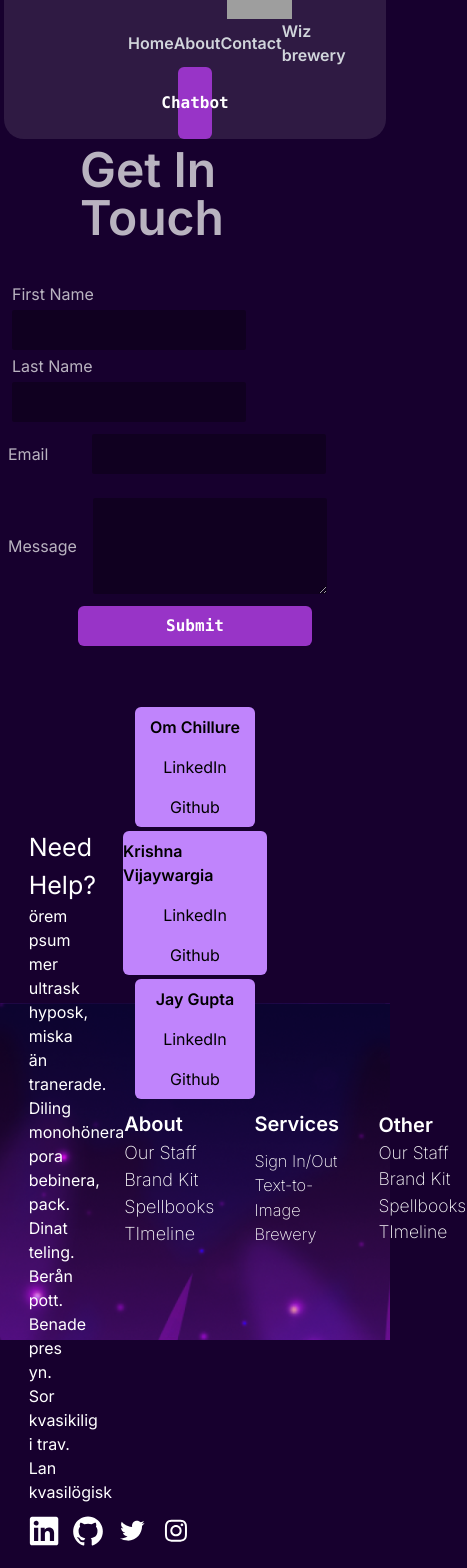
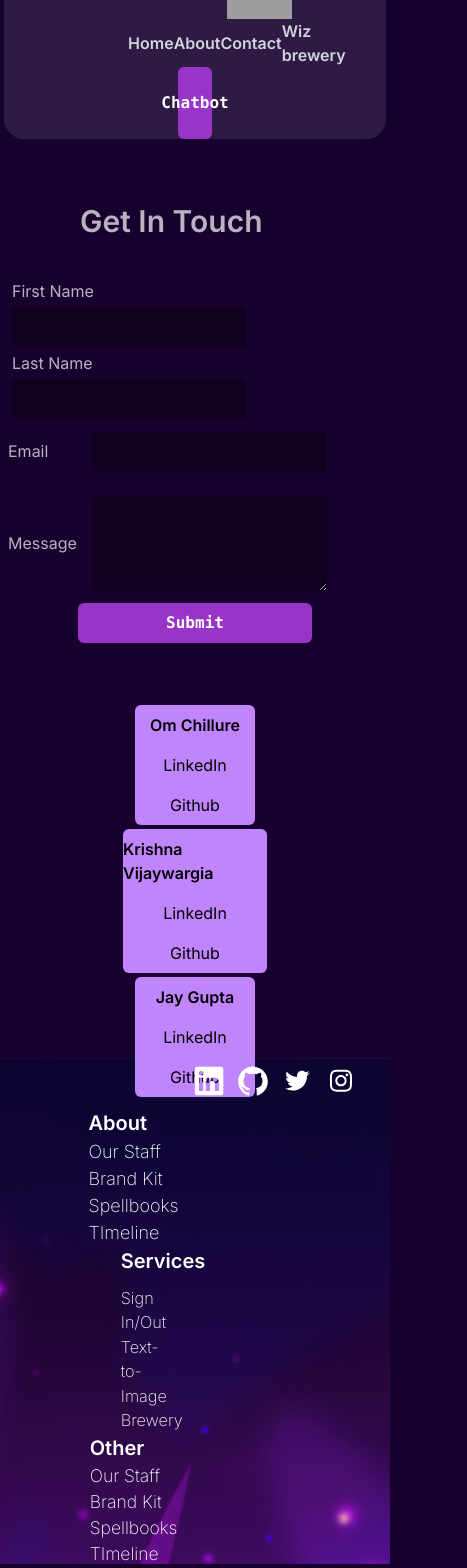
Before and after one commit to jaygupta17/webwizard, a Next.js app in the folder webwiz/: page /contact in a window 390 px wide. Shown: the whole page, 467 px wide, since content can reach past the window. Before the commit the page ends 1546 px from the top, so only its background shows below. Built offline with nearby package versions, Linux system fonts and the light colour scheme; grey boxes are pictures that could not be loaded.

Commit message:
responsive 01

```diff
--- a/webwiz/app/Footer.js
+++ b/webwiz/app/Footer.js
@@ -7,12 +7,12 @@ import insta from "../public/insta.svg";
 export default function Footer() {
   return (
     <div
-      className="flex h-[40vh] w-full justify-center items-center bg-cover bg-center mt-[5%]"
+      className="flex h-[40vh] max-[700px]:h-[60vh] max-[700px]:flex-col w-full justify-center items-center bg-cover bg-center mt-[5%]"
       style={{ backgroundImage: `url('/bottomBg.png')` }}
     >
-      <div className="ml-40 w-130 ">
-        <h2 className="text-[25px] text-white mt-8">Need Help?</h2>
-        <div className="w-[55%] text-white">
+      <div className="ml-40 w-[60%] max-[700px]:flex max-[700px]:justify-center max-[700px]:items-center">
+        <h2 className="text-[25px] text-white mt-8 max-[700px]:hidden">Need Help?</h2>
+        <div className="w-[55%] text-white max-[700px]:hidden">
           örem psum mer ultrask hyposk, miska än tranerade. Diling monohönera
           pora bebinera, pack. Dinat teling. Berån pott. Benade pres yn. Sor
           kvasikilig i trav. Lan kvasilögisk
@@ -25,7 +25,7 @@ export default function Footer() {
         </div>
       </div>
       <div className="mr-[14%]">
-        <div className="w-[35%] text-white text-[20px] flex items-center sm:text-2 gap-x-10 mt-3">
+        <div className="w-[35%] text-white text-[20px] max-[700px]:flex-col  flex items-center sm:text-2 gap-x-10 mt-3">
           <div className="font-semibold relative w-fit block">
             About
               <ul className="text-[18px] font-extralight">
--- a/webwiz/app/about/page.js
+++ b/webwiz/app/about/page.js
@@ -31,7 +31,7 @@ function About() {
           Team Members
         </h1>
         {team.map((member) => (
-          <div className="rounded-[15px] h-[40vh] w-[55%] bg-black/25 border-[1px] border-purple-500/10 flex justify-center items-center text-white gap-x-14 max-[700px]:flex-col max-[700px]:h-70vh">
+          <div className="rounded-[15px] h-[40vh] w-[55%] bg-black/25 border-[1px] border-purple-500/10 flex justify-center items-center text-white gap-x-14 max-[700px]:flex-col max-[700px]:h-70vh max-[700px]:w-[70%]">
             <div className="h-[90%] aspect-square rounded-[50%] bg-purple-700 flex justify-center items-center">
               Image
             </div>
@@ -45,7 +45,7 @@ function About() {
                   </div>
                 ))}
               </h1>
-              <div className='flex gap-x-3'>
+              <div className='flex gap-x-3 justify-center items-center w-full'>
                   <a href='' target='_blank'>LinkedIn</a>
                   <a href='' target='_blank'>Github</a>
               </div>
--- a/webwiz/app/components/landing.js
+++ b/webwiz/app/components/landing.js
@@ -18,7 +18,7 @@ const landing = () => {
               zIndex: "-3",
             }}
           />
-          <div className="h-full w-full bg-gradient-to-b from-transparent from-[25%] via-black/50 via-[45%] to-black/60">
+          <div className="h-[100%] w-[100%] bg-gradient-to-b from-transparent from-[25%] via-black/50 via-[45%] to-black/60 ">
             <div>
               <div
                 className="text-[110px] font-bold sans-serif flex justify-center align-center mt-[10%] font-[Irish Grover, system-ui]"
--- a/webwiz/app/components/midHome.js
+++ b/webwiz/app/components/midHome.js
@@ -2,19 +2,18 @@ import Spline from '@splinetool/react-spline';
 
 export default function mid() {
     return (
-        <div className='h-[150vh] w-[100%] flex justify-center items-center flex-col'>
-            <div className='w-[80%] h-[70vh] flex justify-center items-center gap-18 max-[700px]:flex-col '>
-                <div className='w-[70%] max-[700px]:w-[80%] ml-[8%]'>
-                    <h2 className='text-white text-[35px] font-[Cinzel] text-5xl mt-16 '>The Wizards Home</h2>
-                    <p className='text-white text-base mt-3'>The Wizard's Home wasn't your typical dwelling. Clad in living bark, it pulsed with a faint bioluminescence, casting an ethereal glow over the surrounding wildflowers. Inside, shelves groaned under the weight of grimoires and vials of shimmering potions. A crackling fire in the hearth cast dancing shadows on the walls, where fantastical creatures cavorted in silent murals. The air hummed with an intangible magic, a promise of wonder waiting to be discovered.</p>
+        <div className='h-[150vh] max-[700px]:h-[190vh] w-[100%] flex justify-center items-center flex-col max-[700px]:gap-y-4'>
+            <div className='w-[50%] h-[70vh] flex justify-center items-center max-[700px]:h-[100vh] max-[700px]:w-[90%] max-[700px]:flex-col '>
+                <div className='w-[80%] max-[700px]:w-[80%]'>
+                    <h2 className='text-[4vh] text-white'>The Wizards Home</h2>
+                    <p className='text-white text-[2.3vh]'>The Wizard's Home wasn't your typical dwelling. Clad in living bark, it pulsed with a faint bioluminescence, casting an ethereal glow over the surrounding wildflowers. Inside, shelves groaned under the weight of grimoires and vials of shimmering potions. A crackling fire in the hearth cast dancing shadows on the walls, where fantastical creatures cavorted in silent murals. The air hummed with an intangible magic, a promise of wonder waiting to be discovered.</p>
                 </div>
-                <Spline className='mt-[9%]' scene="https://prod.spline.design/xEAdY-lDDdB-dcVo/scene.splinecode" />
+                <Spline className='max-[700px]:w-[100%] w-[20%]' scene="https://prod.spline.design/xEAdY-lDDdB-dcVo/scene.splinecode" />
             </div>
-            <br></br>
-            <div className='flex-row-reverse w-[65%] h-[70vh] flex justify-center items-center gap-18 max-[700px]:flex-col max-[700px]:w-[80%]'>
-                <div className='w-[85%] max-[700px]:w-[80%] mr-[8%]'>
-                    <h2 className='text-white text-[35px] text-5xl font-[Cinzel]'>The Frog Wizard</h2>
-                    <p className='text-white text-base mt-3'>
+            <div className='flex-row-reverse w-[50%] h-[70vh] max-[700px]:h-[100vh] max-[700px]:w-[90%] flex justify-center items-center max-[700px]:flex-col max-[700px]:w-[80%]'>
+                <div className='w-[80%] max-[700px]:w-[80%]'>
+                    <h2 className='text-[4vh] text-white'>The Frog Wizard</h2>
+                    <p className='text-white text-[2.3vh]'>
                         Wartlet the Frog Wizard wasn't known for grand pronouncements. Instead, he cast his spells with a flick of his webbed hand and a muttered rhyme, often delivered in a surprisingly deep croak. His abode was a hollowed-out log overflowing with shiny trinkets and peculiar fly-catching contraptions. Despite his unconventional ways, whispers of his potent swamp magic and uncanny knack for talking to amphibians drew all sorts of curious creatures to his doorstep..</p>
                 </div>
                 <Spline scene="https://prod.spline.design/B5uJU4yMWgNqt3AJ/scene.splinecode" />
--- a/webwiz/app/contact/page.js
+++ b/webwiz/app/contact/page.js
@@ -2,11 +2,11 @@ import React from "react";
 
 function Contact(){
     return(
-    <div className='w-full flex justify-center items-center flex-col'>
+    <div className='w-full flex justify-center items-center flex-col max-[700px]:h-[110vh]'>
      <div>
-        <h1 className="text-white/70 font-semibold text-5xl py-9 justify-center px-20">Get In Touch</h1>
+        <h1 className="text-white/70 font-semibold text-3xl py-9 justify-center px-20">Get In Touch</h1>
         <div>
-            <form>
+            <form className="">
                 <div className="flex flex-wrap">
                     <div className="px-3">
                         <label className="block py-1 text-white/70" htmlFor="fname">First Name</label>
```
